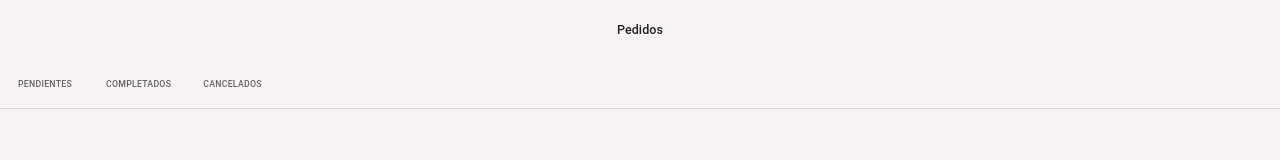
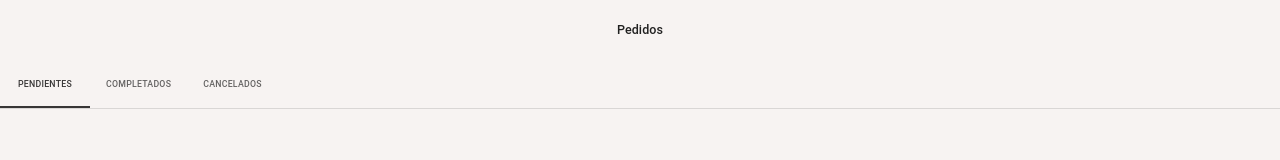
Before and after one commit to danacreyes/algo-que-pedir-2025, a React (Vite) app: page /order-details in a window 1280 px wide. Shown: the top 160 px of the page. Built offline with nearby package versions, Linux system fonts and the light colour scheme.

Commit message:
Intento de fix. No funciono

```diff
--- a/src/pages/OrderDetails.tsx
+++ b/src/pages/OrderDetails.tsx
@@ -15,7 +15,7 @@ import { orderService } from '../services/orderService'
   Se agrego la dependencia 'sessionStorage' en el linter
   El back del repositorio de pedidos filtra por el mail del local del pedido, agregue un nuevo endpoint que filtre por mail de user
   Por que cuando clickeo la primera vez no los trae pero la segunda si?
-  "Each child in a list should have a unique "key" prop"
+  'Each child in a list should have a unique 'key' prop'
 
 
 
@@ -26,27 +26,19 @@ import { orderService } from '../services/orderService'
 sessionStorage.setItem('email', 'sofiamiller@gmail.com')
 
 const OrderDetails = () => {
-  const [value, setValue] = React.useState('1')
   const [orders, setOrders] = useState<Order[]>([])
   const [state, setState] = useState('PENDIENTE')
   const [errorMessage, setErrorMessage] = useState('')
-
-  const handleChange = (event: React.SyntheticEvent, newValue: string) => {
-    setValue(newValue)
-  }
 
   function showFilteredOrders() {
     return orders
       .filter(order => order.estado == state)
       .map(order =>
-      <>
           <PedidoRow key={order.id} order={order} />
-        <br />
-      </>
       )
   }
 
-  const setNewState = (newState: string) => {
+  const setNewState = (event: React.SyntheticEvent, newState: string) => {
     setState(newState)
     getOrders()
   }
@@ -54,9 +46,10 @@ const OrderDetails = () => {
   const getOrders = async () => {
     setErrorMessage('')
     try {
-        setOrders(await orderService.getFilteredUserOrders(state))
+        const newOrders = await orderService.getFilteredUserOrders(state)
+        setOrders(newOrders)
     } catch (error) {
-      console.info('Unexpected error', error)
+      console.info('Unexpected error' + errorMessage, error)
         // if (!toastLock) {
         //     // toasts.push('Error cargando los pedidos', {type: 'error'})
         //     showError('Error cargando los pedidos', error)
@@ -75,12 +68,12 @@ const OrderDetails = () => {
             Pedidos
         </Typography>
         <Box sx={{ width: '100%', typography: 'body1'}}>
-          <TabContext value={value}>
+          <TabContext value={state}>
             <Box sx={{ borderBottom: 1, borderColor: 'divider' }}>
-              <TabList onChange={handleChange} aria-label="lab API tabs example">
-                <Tab label="Pendientes" value="PENDIENTE" onClick={() => setNewState('PENDIENTE')}/>
-                <Tab label="Completados" value="ENTREGADO" onClick={() => setNewState('ENTREGADO')}/>
-                <Tab label="Cancelados" value="CANCELADO" onClick={() => setNewState('CANCELADO')}/>
+              <TabList onChange={setNewState} aria-label='lab API tabs example'>
+                <Tab label='Pendientes' value='PENDIENTE' />
+                <Tab label='Completados' value='ENTREGADO' />
+                <Tab label='Cancelados' value='CANCELADO' />
               </TabList>
             </Box>
             <TabPanel value={state} sx={{padding: 0, marginTop: '0.5em'}}>
```
Lines whose indentation alone changed are shown as unchanged.
